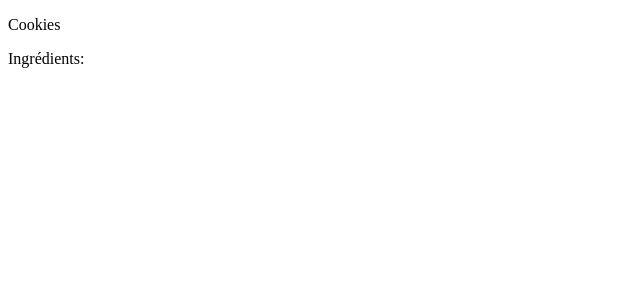
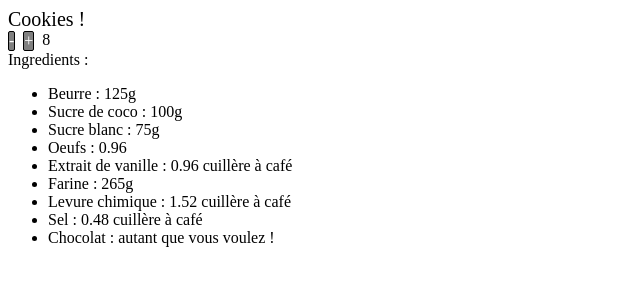
Before and after one commit to LazzaroLaura/recettes, an Angular app: page /cookies in a window 1280 px wide. Shown: the top 300 px of the page, without its empty margins (0-640 px from the left). Built offline with nearby package versions, Linux system fonts and the light colour scheme.

Commit message:
feat(cookies): add cookies recipe

```diff
--- a/src/app/cookies/cookies.component.html
+++ b/src/app/cookies/cookies.component.html
@@ -1,2 +1,22 @@
-<p>Cookies</p>
-<p>Ingrédients:</p>
+<div class="cookies">
+  <div class="cookies-title">Cookies !</div>
+  <div class="counter">
+    <div class="counter-action" (click)="UpdateAmount('less')">-</div>
+    <div class="counter-action" (click)="UpdateAmount('more')">+</div>
+    <div class="counter-result">{{Amount}}</div>
+  </div>
+  <div class="cookies-ingredients">
+    <div class="cookies-ingredients-title">Ingredients :</div>
+    <ul class="cookies-ingredients-list">
+      <li class="cookies-ingredients-list-item">Beurre : {{Ingredients.get("Butter")}}g</li>
+      <li class="cookies-ingredients-list-item">Sucre de coco : {{Ingredients.get("CocoSugar")}}g</li>
+      <li class="cookies-ingredients-list-item">Sucre blanc : {{Ingredients.get("WhiteSugar")}}g</li>
+      <li class="cookies-ingredients-list-item">Oeufs : {{Ingredients.get("Eggs")}}</li>
+      <li class="cookies-ingredients-list-item">Extrait de vanille : {{Ingredients.get("VanillaExtract")}} cuillère à café</li>
+      <li class="cookies-ingredients-list-item">Farine : {{Ingredients.get("Flour")}}g</li>
+      <li class="cookies-ingredients-list-item">Levure chimique : {{Ingredients.get("BakingPowder")}} cuillère à café</li>
+      <li class="cookies-ingredients-list-item">Sel : {{Ingredients.get("Salt")}} cuillère à café</li>
+      <li class="cookies-ingredients-list-item">Chocolat : autant que vous voulez !</li>
+    </ul>
+  </div>
+</div>
--- a/src/app/cookies/cookies.component.less
+++ b/src/app/cookies/cookies.component.less
@@ -0,0 +1,17 @@
+.cookies {
+  &-title {
+    font-size: 20px;
+  }
+
+  .counter {
+    display: flex;
+    gap: 8px;
+
+    &-action {
+      color: white;
+      background-color: grey;
+      border: 1px solid black;
+      border-radius: 2px;
+    }
+  }
+}
--- a/src/app/cookies/cookies.component.ts
+++ b/src/app/cookies/cookies.component.ts
@@ -6,8 +6,40 @@ import { Component } from '@angular/core';
   styleUrls: ['./cookies.component.less']
 })
 export class CookiesComponent {
+  public Ingredients: Map<string, number> = new Map();
 
-  OnInit() {
-    console.log("CookiesComponent");
+  public Amount: number = 8;
+  public Butter: number = 15.62;
+  public CocoSugar: number = 12.5;
+  public WhiteSugar: number = 9.3;
+  public Eggs: number = 1;
+  public VanillaExtract: number = 1;
+  public Flour: number = 33.125;
+  public BakingPowder: number = 1.5;
+  public Salt: number = 0.5;
+
+  ngOnInit() {
+    this.ResetIngredientAmount();
+  }
+
+  public UpdateAmount(type: string) {
+    this.Amount = type === "less" ? this.Amount - 1 : this.Amount + 1;
+    this.ResetIngredientAmount();
+  }
+
+  private UpdateIngredientsAmount() {
+    for (let [key, value] of this.Ingredients) {
+      if (key === "Eggs" || key === "Salt" || key === "BakingPowder" || key === "VanillaExtract") {
+        this.Ingredients.set(key, value * this.Amount);
+      }
+      else {
+        this.Ingredients.set(key, Math.round(value * this.Amount));
+      }
+    }
+  }
+
+  private ResetIngredientAmount() {
+    this.Ingredients.set("Butter", 15.62).set("CocoSugar", 12.5).set("WhiteSugar", 9.4).set("Eggs", 0.12).set("VanillaExtract", 0.12).set("Flour", 33.125).set("BakingPowder", 0.19).set("Salt", 0.06);
+    this.UpdateIngredientsAmount();
   }
 }
```
Also changed, not shown: 1 other file (tests, documents, lock files or other folders).
